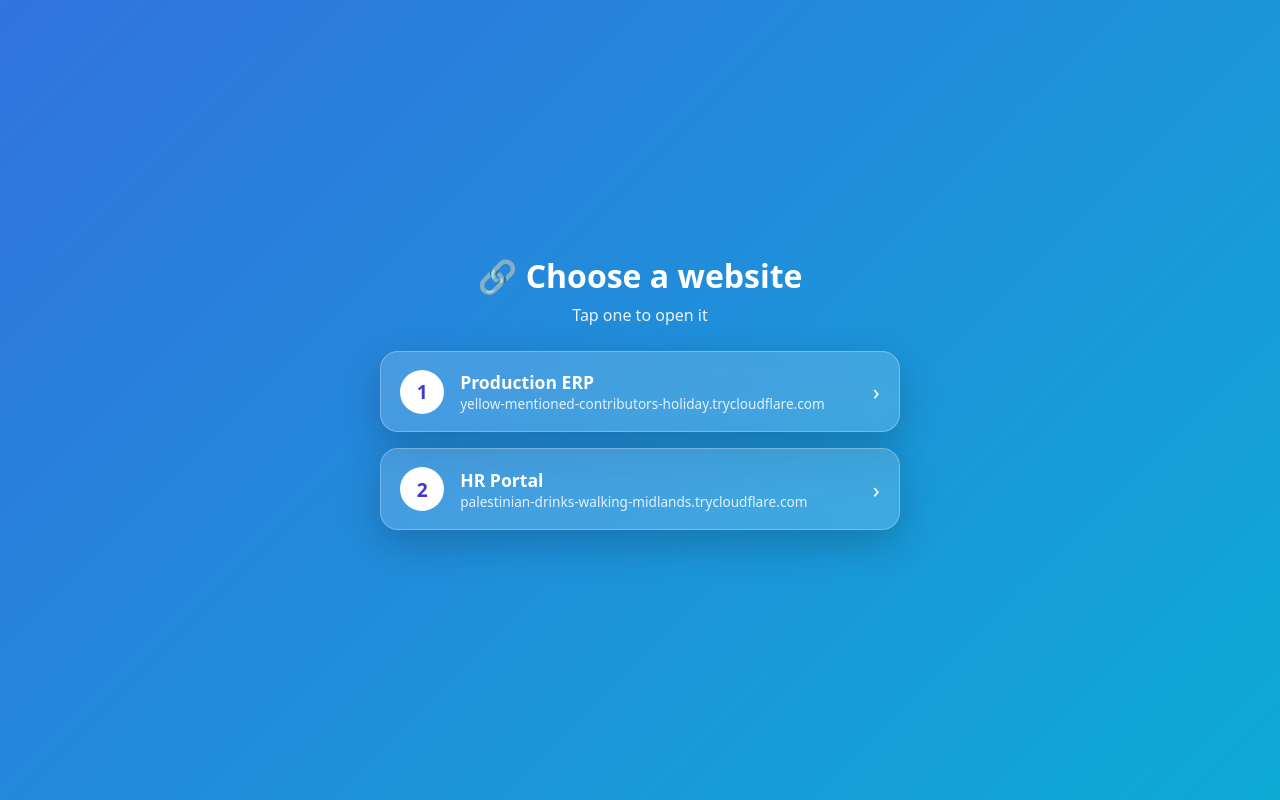
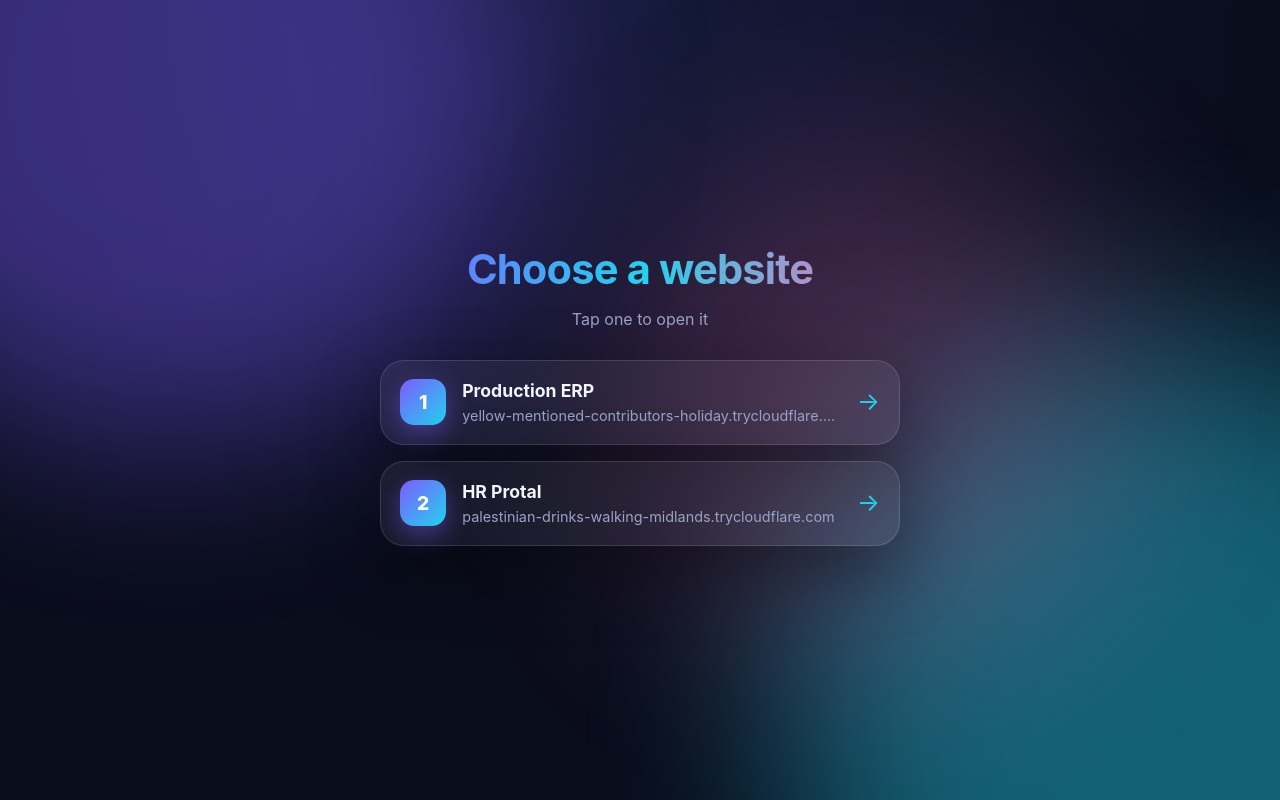
Before and after one commit to ankitkhushpal-commits/Links, a plain HTML site: page index.html in a window 1280 px wide. Drawn offline with Linux system fonts and the light colour scheme.

Commit message:
UI changes

```diff
--- a/index.html
+++ b/index.html
@@ -1,48 +1,50 @@
 <!DOCTYPE html>
-<html lang="en">
-<head>
+<html lang="en"><head>
 <meta charset="UTF-8">
 <meta name="viewport" content="width=device-width, initial-scale=1, viewport-fit=cover">
+<meta name="theme-color" content="#0a0d1c">
 <title>Choose a website</title>
 <style>
+:root{--bg:#0a0d1c;--t:#f4f6ff;--m:#9aa3c7;--line:rgba(255,255,255,.13);--g1:#7c5cff;--g2:#22d3ee;--g3:#f472b6;--ok:#34d399;--err:#fb7185}
 *{box-sizing:border-box}
-html,body{min-height:100%;margin:0}
-body{font-family:system-ui,-apple-system,"Segoe UI",Roboto,sans-serif;color:#fff;
- background:linear-gradient(135deg,#4f46e5,#06b6d4);background-size:200% 200%;animation:flow 12s ease infinite;
- display:flex;align-items:center;justify-content:center;padding:max(1.2rem,env(safe-area-inset-top)) max(1.2rem,env(safe-area-inset-right)) max(1.2rem,env(safe-area-inset-bottom)) max(1.2rem,env(safe-area-inset-left));min-height:100vh}
-@keyframes flow{0%,100%{background-position:0 50%}50%{background-position:100% 50%}}
-.wrap{width:100%;max-width:420px;text-align:center}
-h1{margin:0 0 .4rem;font-size:1.7rem}
-p.s{margin:0 0 1.6rem;opacity:.9}
-a.card{display:flex;align-items:center;gap:1rem;text-align:left;margin-bottom:1rem;padding:1.1rem 1.2rem;border-radius:18px;color:#fff;text-decoration:none;
- background:rgba(255,255,255,.16);backdrop-filter:blur(14px);-webkit-backdrop-filter:blur(14px);border:1px solid rgba(255,255,255,.28);box-shadow:0 14px 40px rgba(0,0,0,.2);transition:transform .15s}
-a.card:hover{transform:translateY(-3px)}
-.n{flex:none;width:44px;height:44px;border-radius:50%;background:#fff;color:#4338ca;font-weight:800;font-size:1.2rem;display:flex;align-items:center;justify-content:center}
+html{-webkit-text-size-adjust:100%;text-size-adjust:100%}
+body{margin:0;min-height:100vh;min-height:100dvh;background:var(--bg);color:var(--t);overflow-x:hidden;
+ font-family:"Inter",system-ui,-apple-system,"Segoe UI",Roboto,sans-serif;line-height:1.5;
+ padding:max(1.2rem,env(safe-area-inset-top)) max(1.2rem,env(safe-area-inset-right)) max(1.2rem,env(safe-area-inset-bottom)) max(1.2rem,env(safe-area-inset-left))}
+.bg{position:fixed;inset:0;z-index:-1;overflow:hidden;background:radial-gradient(circle at 50% 0,#151a3a,var(--bg) 60%)}
+.bg i{position:absolute;width:55vmax;height:55vmax;border-radius:50%;filter:blur(90px);opacity:.42;animation:drift 20s ease-in-out infinite alternate}
+.bg i:nth-child(1){background:var(--g1);top:-20vmax;left:-15vmax}
+.bg i:nth-child(2){background:var(--g2);bottom:-25vmax;right:-15vmax;animation-delay:-7s}
+.bg i:nth-child(3){background:var(--g3);top:30%;left:45%;width:35vmax;height:35vmax;opacity:.22;animation-delay:-13s}
+@keyframes drift{to{transform:translate(6vmax,-5vmax) scale(1.15)}}
+.glass{background:rgba(255,255,255,.06);-webkit-backdrop-filter:blur(20px);backdrop-filter:blur(20px);border:1px solid var(--line);border-radius:24px;box-shadow:0 24px 70px rgba(0,0,0,.4)}
+.gt{background:linear-gradient(90deg,var(--g1),var(--g2),var(--g3));-webkit-background-clip:text;background-clip:text;color:transparent}
+h1,h2,p,.pill,.host,.full{overflow-wrap:anywhere}
+.num{flex:none;display:inline-flex;align-items:center;justify-content:center;width:46px;height:46px;border-radius:14px;font-weight:800;font-size:1.2rem;color:#fff;background:linear-gradient(135deg,var(--g1),var(--g2));box-shadow:0 8px 24px rgba(124,92,255,.45)}
+.btn{display:inline-flex;align-items:center;justify-content:center;gap:.4rem;min-height:46px;padding:.7rem 1.4rem;border-radius:14px;font-weight:700;color:#fff;text-decoration:none;border:0;cursor:pointer;font-family:inherit;font-size:1rem;background:linear-gradient(135deg,var(--g1),var(--g2));box-shadow:0 10px 30px rgba(124,92,255,.4);transition:transform .15s}
+.btn:hover{transform:translateY(-2px)}
+@media(prefers-reduced-motion:reduce){*{animation:none!important;transition:none!important}}
+
+body{display:flex;align-items:center;justify-content:center}
+.wrap{width:100%;max-width:520px}
+h1{margin:0;text-align:center;font-size:clamp(1.8rem,7vw,2.6rem);letter-spacing:-.02em}
+.s{text-align:center;color:var(--m);margin:.4rem 0 1.8rem}
+a.card{display:flex;align-items:center;gap:1rem;margin-bottom:1rem;padding:1.1rem 1.2rem;color:var(--t);text-decoration:none;transition:transform .2s,border-color .2s}
+a.card:hover{transform:translateY(-4px);border-color:rgba(124,92,255,.7)}
+.txt{min-width:0;flex:1}
 .t{font-weight:700;font-size:1.1rem}
-.h{font-size:.85rem;opacity:.85;overflow:hidden;text-overflow:ellipsis;white-space:nowrap;max-width:230px}
-.go{margin-left:auto;font-size:1.4rem}
-
-html{-webkit-text-size-adjust:100%;text-size-adjust:100%}
-body{min-height:100vh;min-height:100dvh;overflow-x:hidden}
-h1,p,.t,.h,.dest{overflow-wrap:anywhere}
-@media(max-width:360px){.card{padding:.9rem}}
-@media(min-width:900px){h1{font-size:2rem}}
-@media(max-height:480px){body{align-items:flex-start}.card{padding:.8rem 1rem}.spinner{width:42px;height:42px;margin-bottom:.8rem}}
-@media(prefers-reduced-motion:reduce){*{animation:none!important;transition:none!important}}
-.card>span:nth-child(2){min-width:0;flex:1}.h{max-width:100%}@media(min-width:700px){.wrap{max-width:520px}}
-</style>
-</head>
-<body>
+.h{color:var(--m);font-size:.9rem;overflow:hidden;text-overflow:ellipsis;white-space:nowrap}
+.go{font-size:1.5rem;color:var(--g2)}
+</style></head><body>
+<div class="bg"><i></i><i></i><i></i></div>
 <div class="wrap">
-  <h1>🔗 Choose a website</h1>
+  <h1 class="gt">Choose a website</h1>
   <p class="s">Tap one to open it</p>
-  <a class="card" href="site1.html"><span class="n">1</span><span><div class="t">Production ERP</div><div class="h" id="h1">&nbsp;</div></span><span class="go">›</span></a>
-  <a class="card" href="site2.html"><span class="n">2</span><span><div class="t">HR Portal</div><div class="h" id="h2">&nbsp;</div></span><span class="go">›</span></a>
+  <a class="glass card" href="site1.html"><span class="num">1</span><span class="txt"><div class="t">Production ERP</div><div class="h" id="h1">&nbsp;</div></span><span class="go">→</span></a>
+  <a class="glass card" href="site2.html"><span class="num">2</span><span class="txt"><div class="t">HR Protal</div><div class="h" id="h2">&nbsp;</div></span><span class="go">→</span></a>
 </div>
 <script>
 fetch("link.json?t="+Date.now(),{cache:"no-store"}).then(r=>r.json()).then(d=>{
   ["1","2"].forEach(i=>{try{document.getElementById("h"+i).textContent=new URL(d[i]).hostname}catch(e){}});
 }).catch(()=>{});
-</script>
-</body>
-</html>
+</script></body></html>
```
